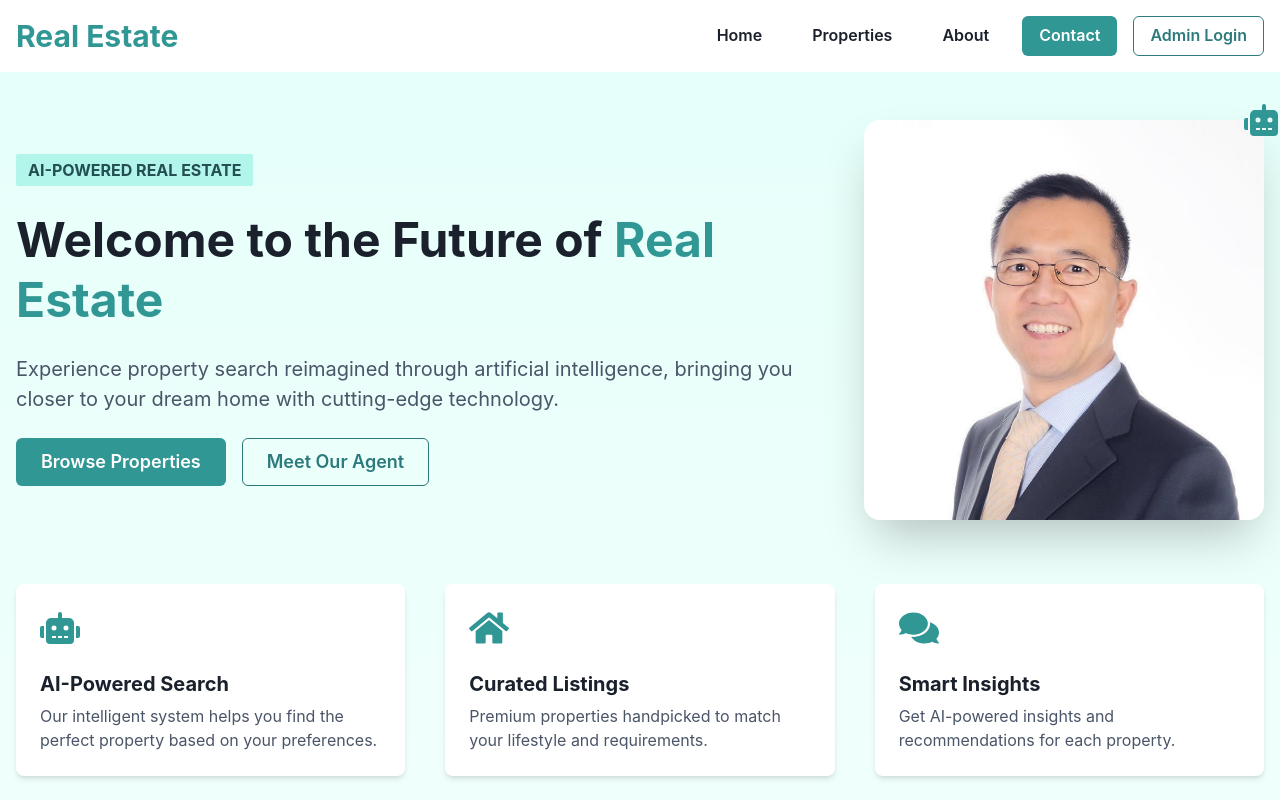
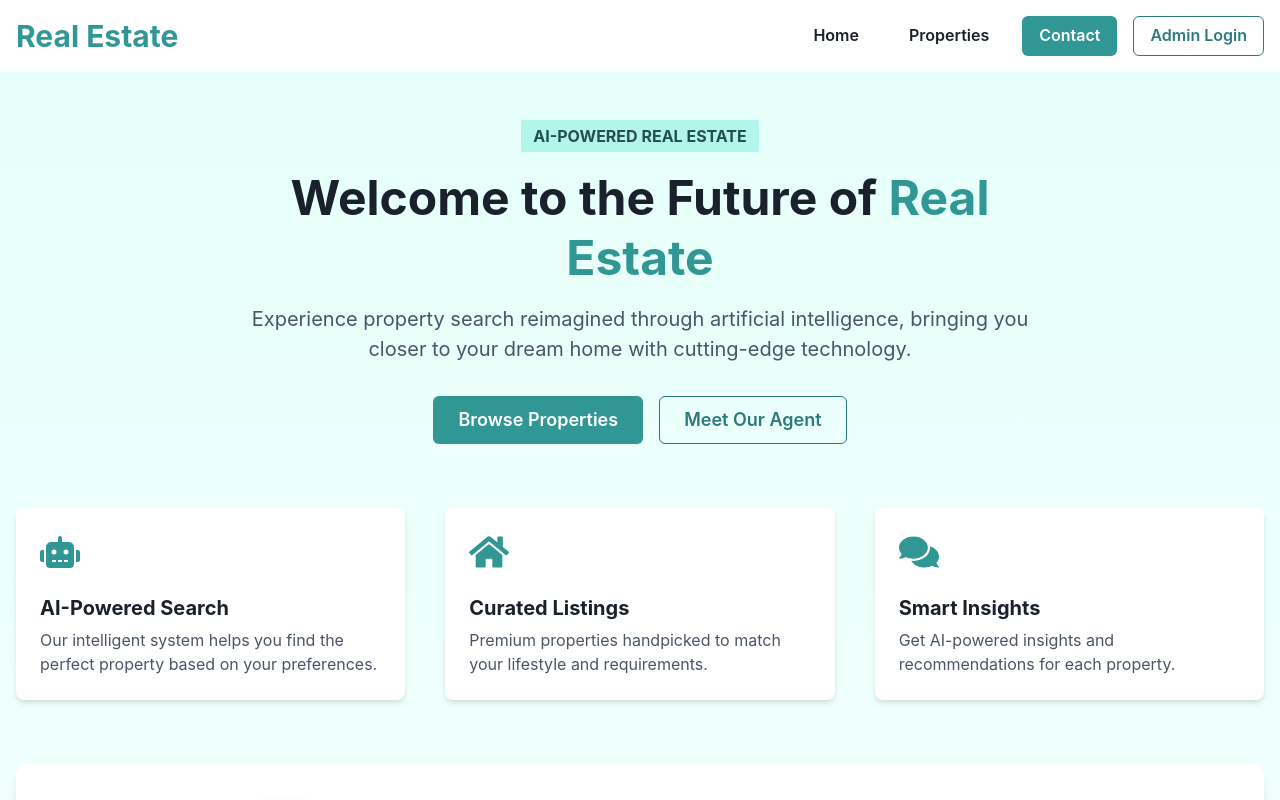
Before and after one commit to niceliubing/real-estate, a React (Vite) app: page / in a window 1280 px wide. Shown: the top 800 px of the page. Built offline with nearby package versions, Linux system fonts and the light colour scheme.

Commit message:
home page

```diff
--- a/src/App.tsx
+++ b/src/App.tsx
@@ -15,7 +15,6 @@ import {
   useColorModeValue
 } from '@chakra-ui/react'
 import { FaRobot, FaStar, FaAward, FaHome, FaComments } from 'react-icons/fa'
-import { Header } from './components/Header'
 import { useNavigate } from 'react-router-dom'
 import agentImage from './assets/agent.JPG'
 
@@ -29,24 +28,22 @@ function App() {
 
   return (
     <ChakraProvider>
-      <Header />
       <Box bgGradient={bgGradient} minH="90vh">
         <Container maxW="container.xl" py={12}>
           {/* Hero Section */}
-          <Flex direction={{ base: 'column', md: 'row' }} align="center" justify="space-between" mb={16} gap={8}>
-            <VStack align="flex-start" spacing={6} flex={1}>
-              <Badge colorScheme="teal" fontSize="md" px={3} py={1}>
+          <Box maxW="800px" mx="auto" textAlign="center" mb={16}>
+            <Badge colorScheme="teal" fontSize="md" px={3} py={1} mb={4}>
               AI-Powered Real Estate
             </Badge>
-              <Heading size="2xl" lineHeight="shorter">
+            <Heading size="2xl" lineHeight="shorter" mb={4}>
               Welcome to the Future of
               <Text as="span" color="teal.500"> Real Estate</Text>
             </Heading>
-              <Text fontSize="xl" color="gray.600">
+            <Text fontSize="xl" color="gray.600" mb={8}>
               Experience property search reimagined through artificial intelligence,
               bringing you closer to your dream home with cutting-edge technology.
             </Text>
-              <HStack spacing={4}>
+            <HStack spacing={4} justify="center">
               <Button
                 colorScheme="teal"
                 size="lg"
@@ -63,28 +60,7 @@ function App() {
                 Meet Our Agent
               </Button>
             </HStack>
-            </VStack>
-            <Box
-              flex={1}
-              position="relative"
-              maxW={{ base: "300px", md: "400px" }}
-            >
-              <Icon
-                as={FaRobot}
-                position="absolute"
-                top="-20px"
-                right="-20px"
-                boxSize="40px"
-                color="teal.500"
-              />
-              <Image
-                src={agentImage}
-                alt="Kevin Zhang"
-                borderRadius="2xl"
-                shadow="2xl"
-              />
           </Box>
-          </Flex>
 
           {/* Features Section */}
           <SimpleGrid columns={{ base: 1, md: 3 }} spacing={10} mb={16}>
--- a/src/components/Header.tsx
+++ b/src/components/Header.tsx
@@ -24,7 +24,6 @@ export const Header = () => {
           <HStack gap={4}>
             <Button variant="ghost" onClick={() => navigate('/')}>Home</Button>
             <Button variant="ghost" onClick={() => navigate('/properties')}>Properties</Button>
-            <Button variant="ghost">About</Button>
             <Button variant="solid" colorScheme="teal" onClick={() => navigate('/contact')}>
               Contact
             </Button>
--- /dev/null
+++ b/src/components/Layout.tsx
@@ -0,0 +1,16 @@
+import { Box } from '@chakra-ui/react'
+import { Header } from './Header'
+import { Outlet } from 'react-router-dom'
+
+export const Layout = () => {
+  return (
+    <>
+      <Header />
+      <Box minH="90vh">
+        <Outlet />
+      </Box>
+    </>
+  )
+}
+
+export default Layout
--- a/src/main.tsx
+++ b/src/main.tsx
@@ -6,6 +6,7 @@ import App from './App'
 import LoginForm from './components/LoginForm';
 import { PropertyList } from './components/PropertyList';
 import { PropertyDetail } from './components/PropertyDetail';
+import Layout from './components/Layout';
 import { AuthProvider } from './context/AuthContext';
 import ProtectedRoute from './components/ProtectedRoute';
 import './index.css'
@@ -23,10 +24,12 @@ ReactDOM.createRoot(document.getElementById('root')!).render(
       <Router>
         <AuthProvider>
           <Routes>
-            <Route path="/login" element={<LoginForm onSuccess={() => {}} />} />
-            <Route path="/" element={<App />} />
-            <Route path="/properties" element={<PropertyList />} />
-            <Route path="/property/:id" element={<PropertyDetail />} />
+            <Route element={<Layout />}>
+              <Route path="/login" element={<LoginForm onSuccess={() => {}} />} />
+              <Route path="/" element={<App />} />
+              <Route path="/properties" element={<PropertyList />} />
+              <Route path="/property/:id" element={<PropertyDetail />} />
+            </Route>
           </Routes>
         </AuthProvider>
       </Router>
```
Lines whose indentation alone changed are shown as unchanged.
